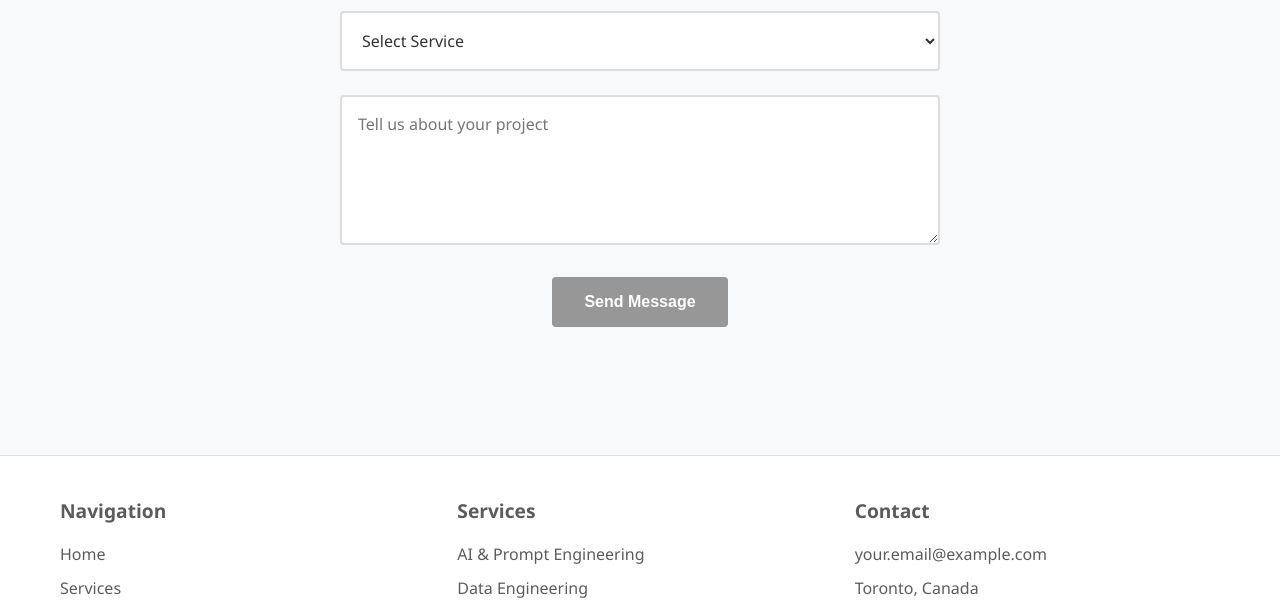
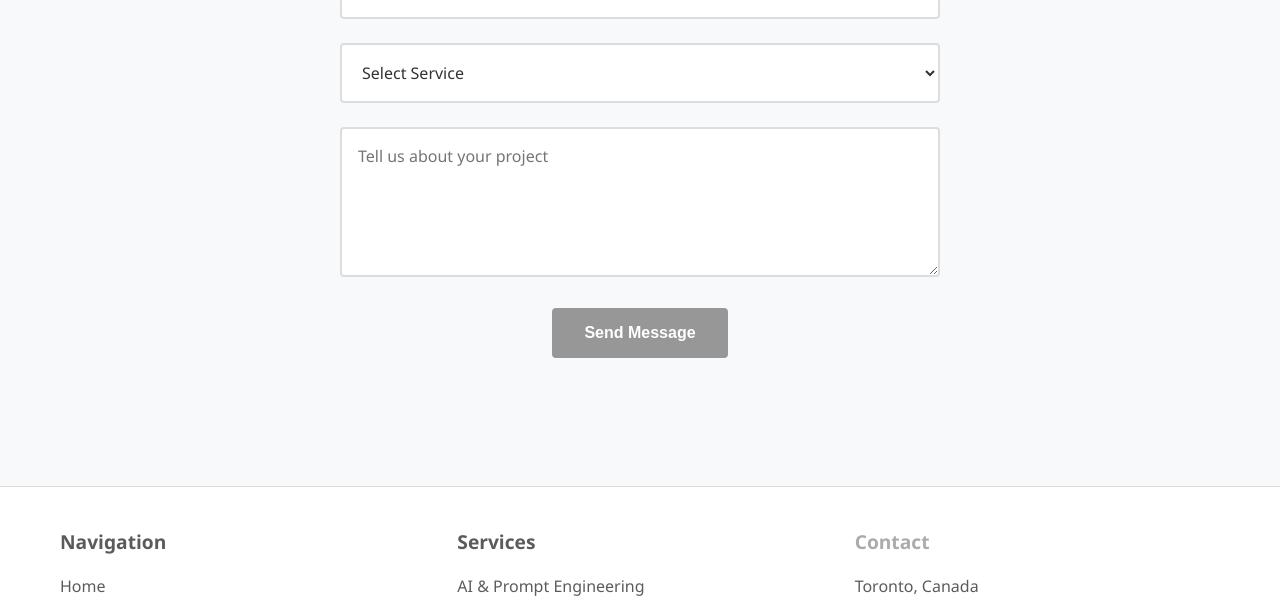
Before and after one commit to HJ-Data-Consulting/hj-data-consulting.github.io, a plain HTML site: page index.html in a window 1280 px wide. Shown: the part 3182-3787 px from the top of the page. Drawn offline with Linux system fonts and the light colour scheme.

Commit message:
Update main page

```diff
--- a/index.html
+++ b/index.html
@@ -120,7 +120,7 @@
       <h1>About</h1>
       <div class="about-content">
         <div class="about-text">
-          <p>With over [X] years of experience in data engineering and analytics, we help businesses harness the power of their data to drive growth, innovation, and competitive advantage.</p>
+          <p>With over a decade combined of years of experience in data engineering and analytics, we help businesses harness the power of their data to drive growth, innovation, and competitive advantage.</p>
 
           <p>Our approach combines technical expertise in data systems with AI implementation knowledge, creating solutions that transform raw data into valuable business insights and automated processes.</p>
 
@@ -198,8 +198,7 @@
           </ul>
         </div>
         <div class="footer-contact">
-          <h4>Contact</h4>
-          <p>your.email@example.com</p>
+          <h4><a href="#contact">Contact</a></h4>
           <p>Toronto, Canada</p>
           <div class="social-links footer-social">
             <a href="https://github.com/yourusername" target="_blank">
```
